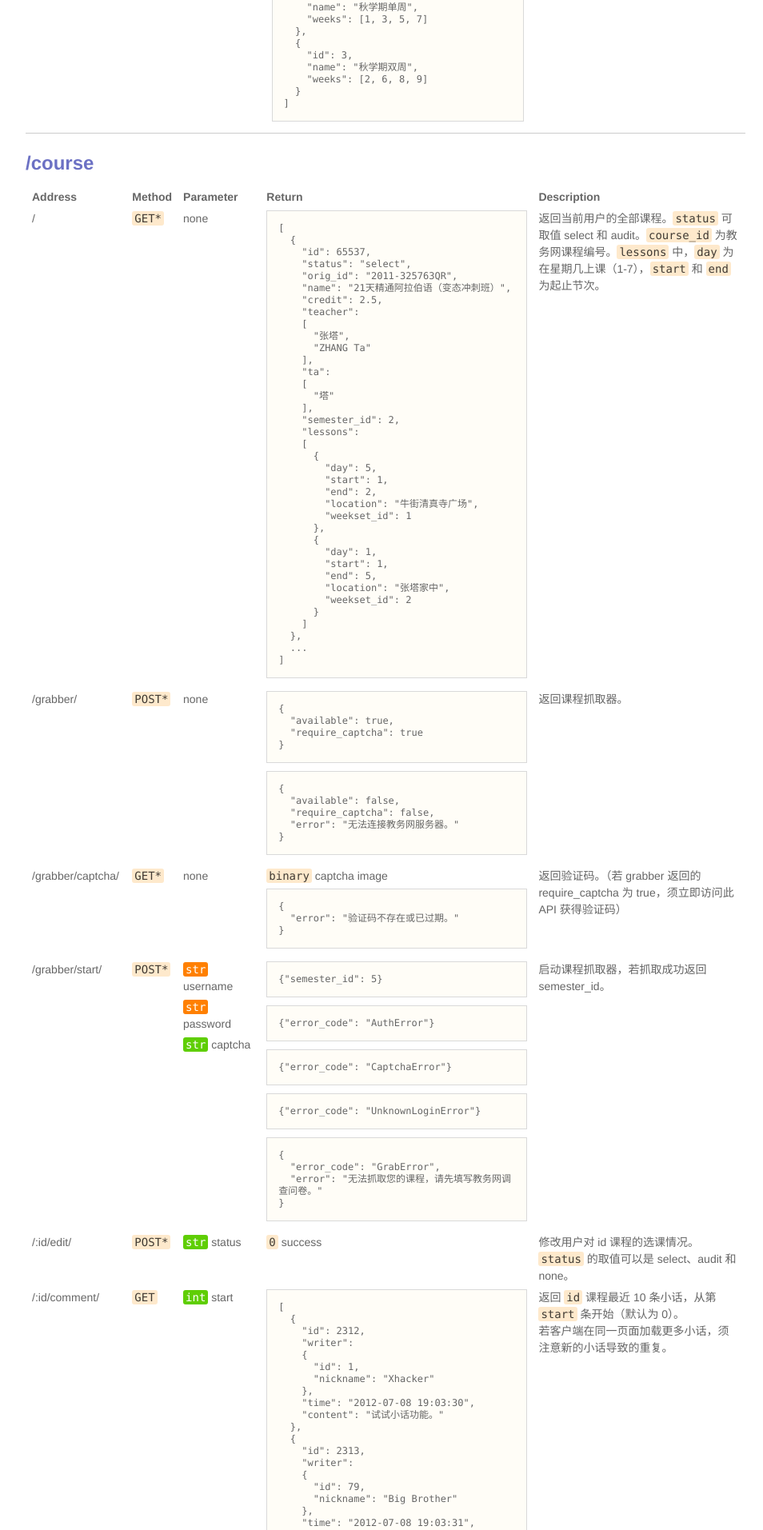
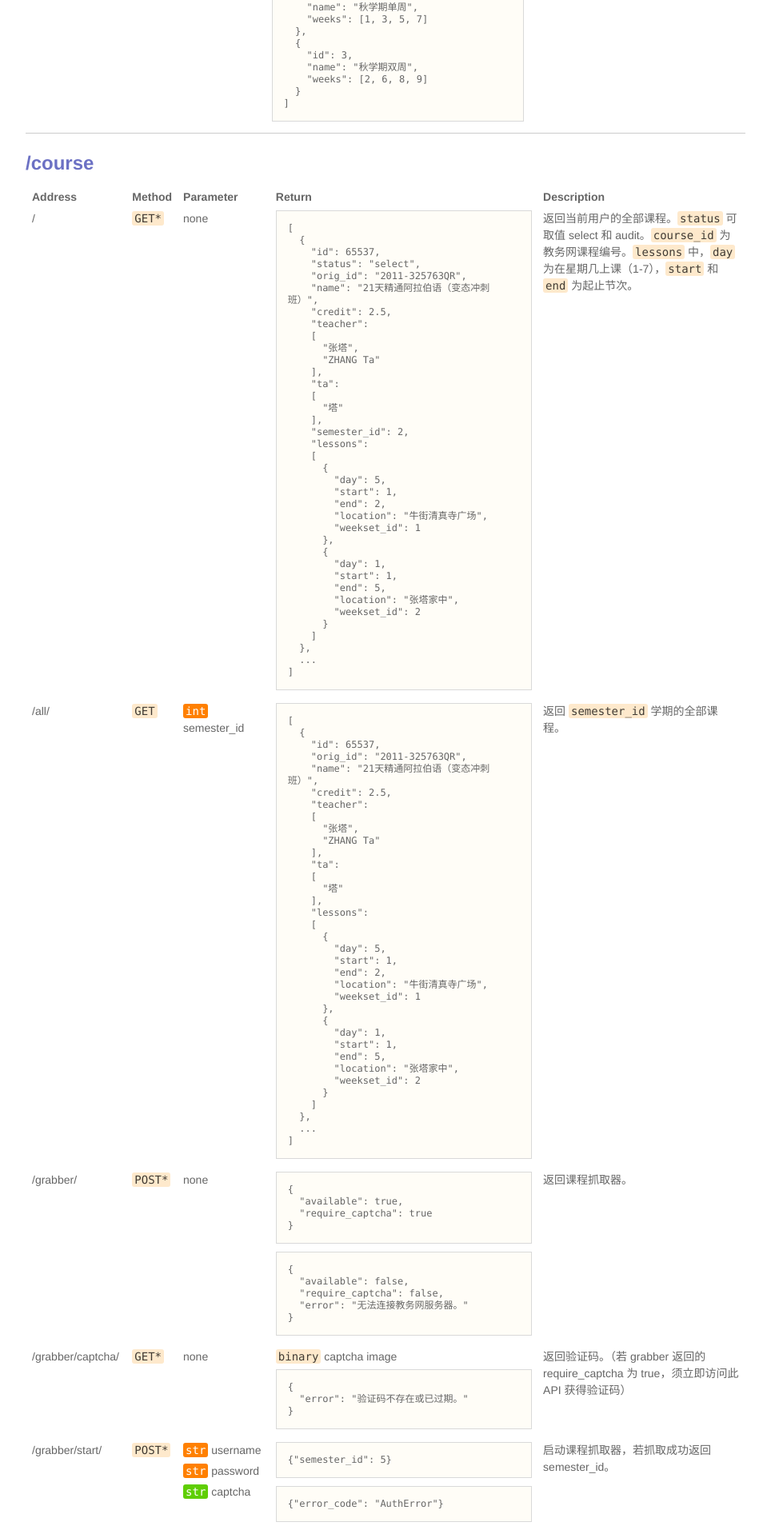
Before and after one commit to pkuapp/Nanbeige_server, a Django app: template templates/doc.html in a window 1280 px wide. Shown: the part 4365-6278 px from the top of the page at 80% size, without its empty margins (158-1112 px from the left). Run offline with Django 3.2, Linux system fonts and the light colour scheme; the template is opened without the code that fills it, so the values that code supplies are empty; parts of the project's set-up code (start-up, migrations or seed data) failed here and were passed over.

Commit message:
a prototype of /course/all/.

```diff
--- a/templates/doc.html
+++ b/templates/doc.html
@@ -640,6 +640,52 @@ td:last-child {
 </tr>
 
 <tr>
+  <td align="left">/all/</td>
+  <td align="left"><code>GET</code></td>
+  <td align="left">
+    <ul>
+      <li><code class="required">int</code> semester_id</li>
+    </ul>
+  </td>
+  <td align="left"><pre>[
+  {
+    "id": 65537,
+    "orig_id": "2011-325763QR",
+    "name": "21天精通阿拉伯语（变态冲刺班）",
+    "credit": 2.5,
+    "teacher":
+    [
+      "张塔",
+      "ZHANG Ta"
+    ],
+    "ta":
+    [
+      "塔"
+    ],
+    "lessons":
+    [
+      {
+        "day": 5,
+        "start": 1,
+        "end": 2,
+        "location": "牛街清真寺广场",
+        "weekset_id": 1
+      },
+      {
+        "day": 1,
+        "start": 1,
+        "end": 5,
+        "location": "张塔家中",
+        "weekset_id": 2
+      }
+    ]
+  },
+  ...
+]</pre></td>
+  <td align="left">返回 <code>semester_id</code> 学期的全部课程。</td>
+</tr>
+
+<tr>
   <td align="left">/grabber/</td>
   <td align="left"><code>POST*</code></td>
   <td align="left">none</td>
--- a/urls.py
+++ b/urls.py
@@ -33,6 +33,7 @@ urlpatterns = patterns('',
     (r'^university/semester/(\d+)/weekset/$', 'nbg.views_university.weekset'),
 
     (r'^course/$', 'nbg.views_course.course_list'),
+    (r'^course/all/$', 'nbg.views_course.all'),
     (r'^course/assignment/$', 'nbg.views_course.assignment_list'),
     (r'^course/assignment/(\d+)/finish/$', 'nbg.views_course.assignment_finish'),
     (r'^course/assignment/(\d+)/delete/$', 'nbg.views_course.assignment_delete'),
```
Also changed, not shown: nbg/views_course.py (+32 -3 lines).
